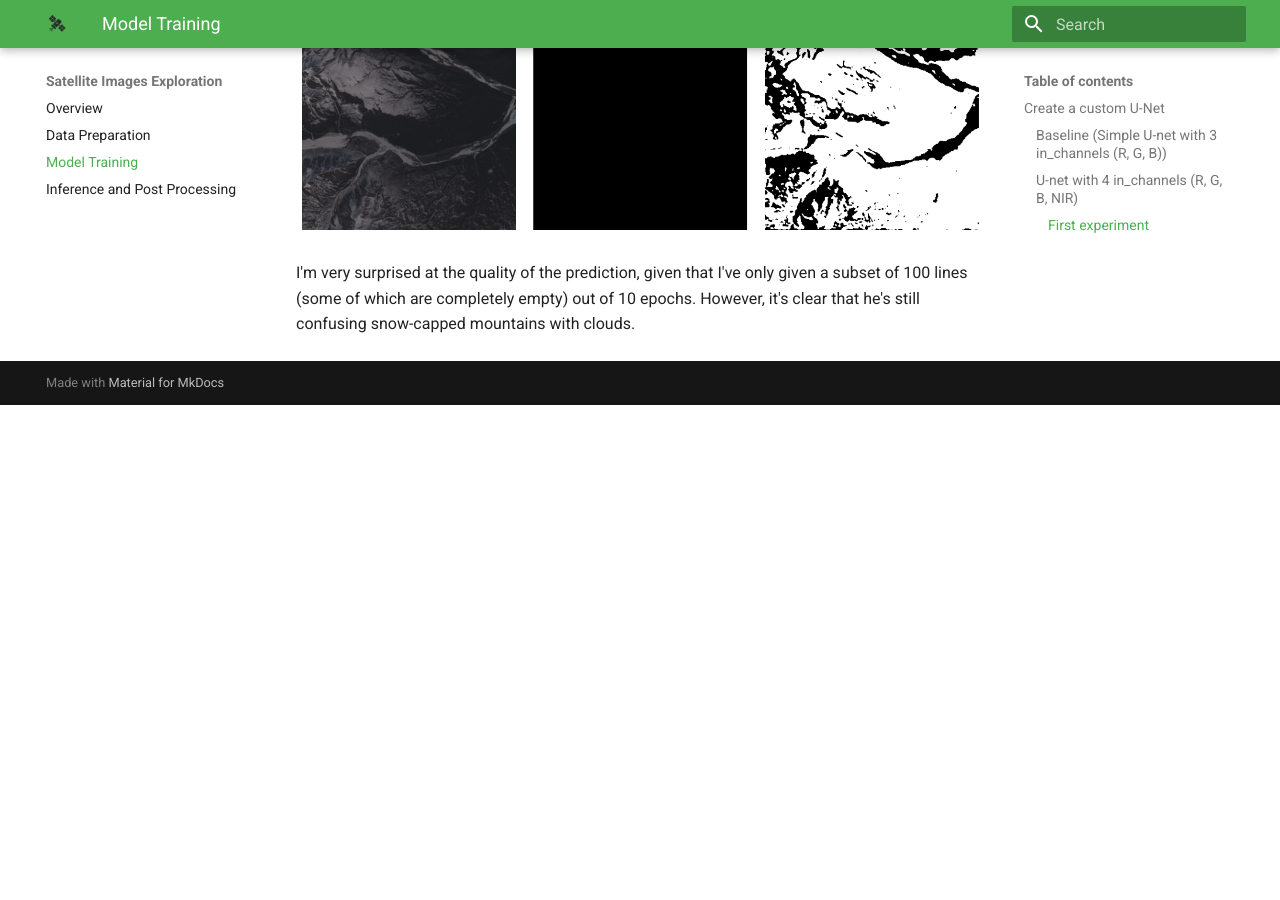
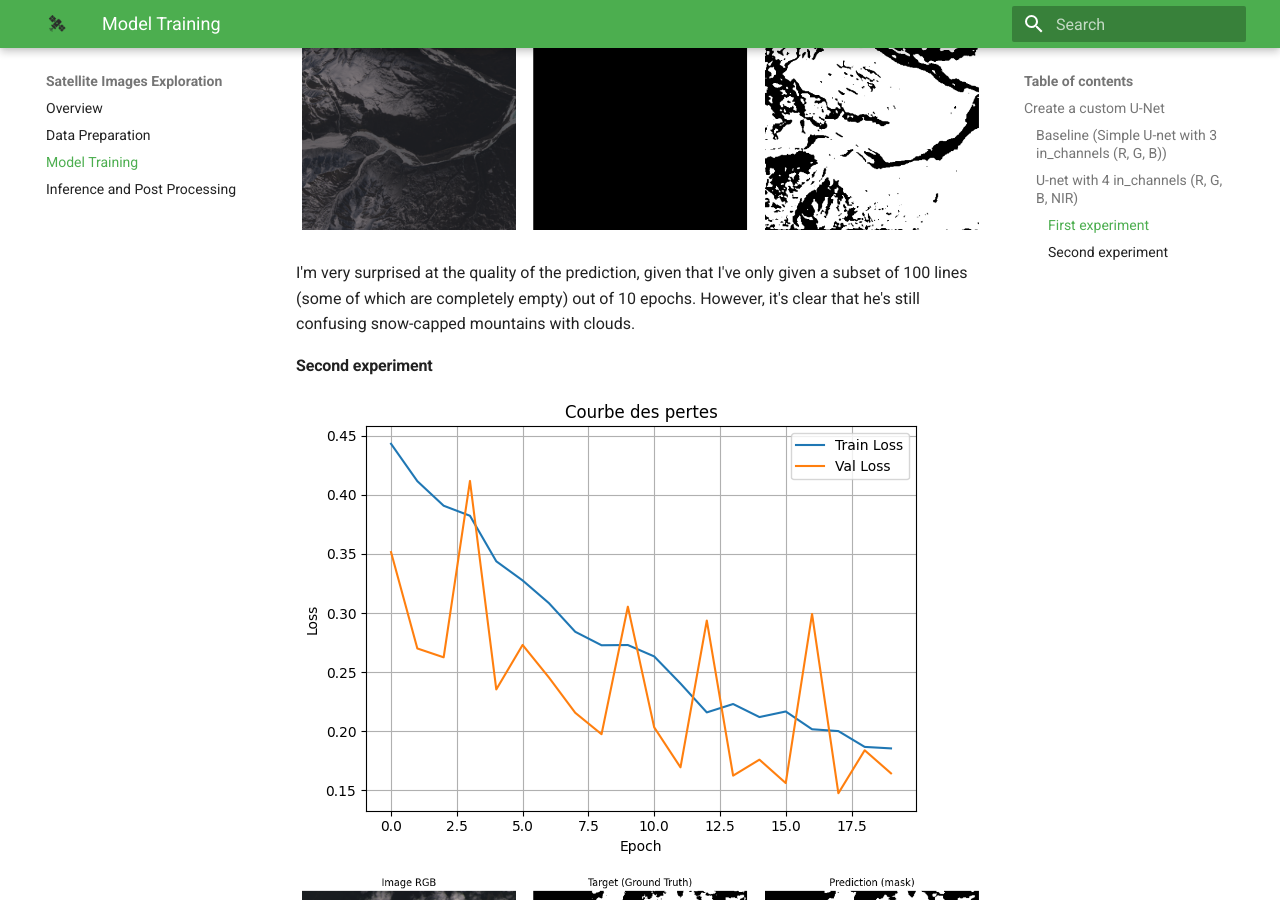
Before and after one commit to tristanGIANDO/satellite, an MkDocs documentation site: the page built from docs/training.md, in a window 1280 px wide and 900 px high, scrolled down 3570 px. Built offline with MkDocs 1.6.1 and Material for MkDocs 9.7.7, drawn with Linux system fonts in a browser that asks for light colours; before the commit the page ends 3975 px from its top, so only the background shows below that.

Commit message:
docs: update second experiment

```diff
--- a/docs/training.md
+++ b/docs/training.md
@@ -85,3 +85,12 @@ This is a function that applies a sigmoid to the model output and then a Binary
 
 I'm very surprised at the quality of the prediction, given that I've only given a subset of 100 lines (some of which are completely empty) out of 10 epochs.
 However, it's clear that he's still confusing snow-capped mountains with clouds.
+
+#### Second experiment
+
+![training_unet_v2_subset4000_epoch20](images/training_unet_v2_subset4000_epoch20_loss.png)
+![training_unet_v2_subset4000_epoch20](images/training_unet_v2_subset4000_epoch20_0.png)
+![training_unet_v2_subset4000_epoch20](images/training_unet_v2_subset4000_epoch20_1.png)
+![training_unet_v2_subset4000_epoch20](images/training_unet_v2_subset4000_epoch20_2.png)
+![training_unet_v2_subset4000_epoch20](images/training_unet_v2_subset4000_epoch20_3.png)
+![training_unet_v2_subset4000_epoch20](images/training_unet_v2_subset4000_epoch20_4.png)
```
Also changed, not shown: docs/images/training_unet_v2_subset4000_epoch20_0.png (added), docs/images/training_unet_v2_subset4000_epoch20_1.png (added), docs/images/training_unet_v2_subset4000_epoch20_2.png (added), docs/images/training_unet_v2_subset4000_epoch20_3.png (added), docs/images/training_unet_v2_subset4000_epoch20_4.png (added), docs/images/training_unet_v2_subset4000_epoch20_loss.png (added), 2 other files.
